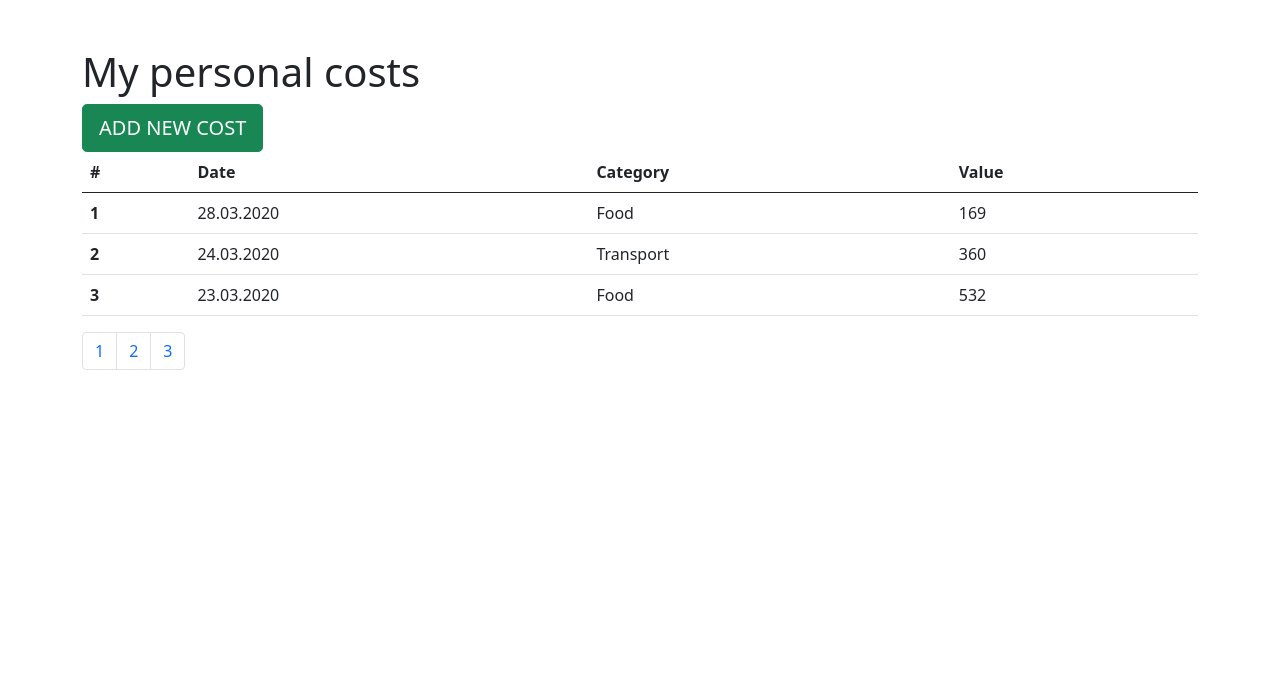
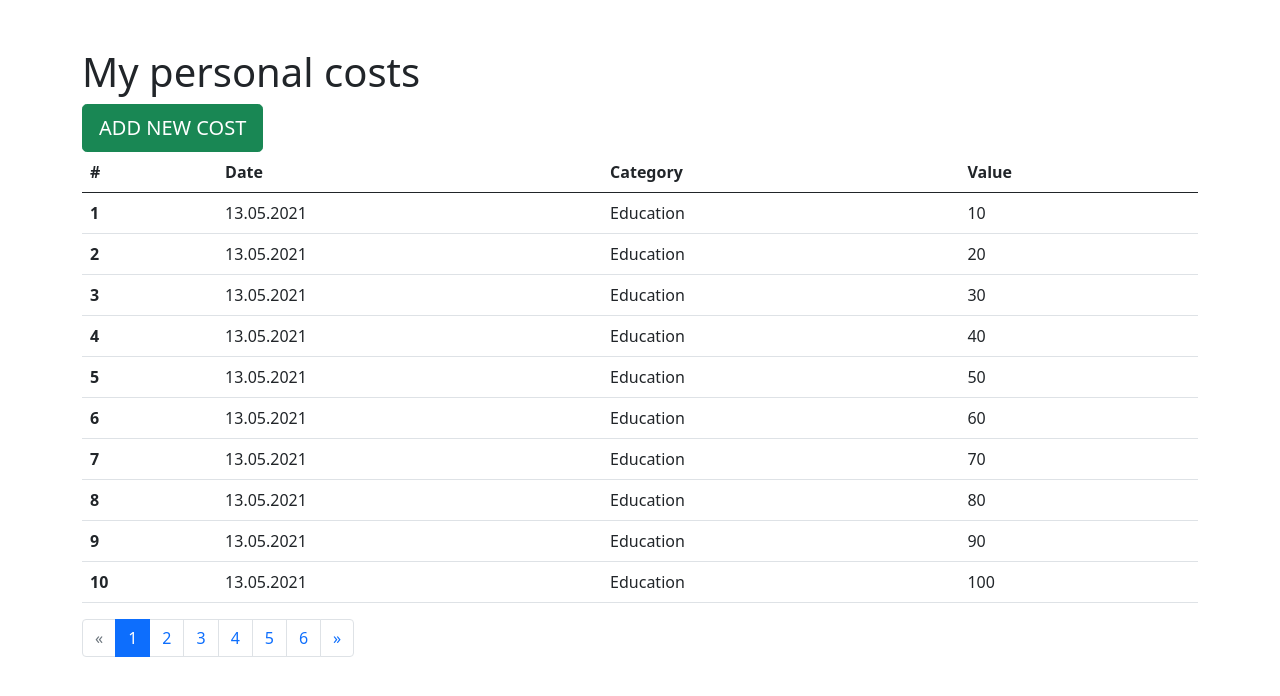
Before and after one commit to aj-develop/geekbrains_vue, a Vue app in the folder money-manager/: page / in a window 1280 px wide. Shown: the top 696 px of the page. Built offline with nearby package versions, Linux system fonts and the light colour scheme.

Commit message:
added AddPaymentForm functionality

```diff
--- a/money-manager/package.json
+++ b/money-manager/package.json
@@ -9,7 +9,8 @@
   },
   "dependencies": {
     "core-js": "^3.6.5",
-    "vue": "^2.6.11"
+    "vue": "^2.6.11",
+    "vuex": "^3.6.2"
   },
   "devDependencies": {
     "@vue/cli-plugin-babel": "~4.5.0",
--- a/money-manager/src/App.vue
+++ b/money-manager/src/App.vue
@@ -3,8 +3,8 @@
     <div class="container">
       <h1 class="mt-5">My personal costs</h1>
       <Button @clicked="clicked" :showFrom="showFrom" />
-      <AddPaymentForm @addNewPayment="addNewPayment" :showFrom="showFrom" />
-      <PaymentsDisplay :items="paymentsList" />
+      <AddPaymentForm :showFrom="showFrom" />
+      <PaymentsDisplay />
     </div>
   </main>
 </template>
@@ -13,6 +13,8 @@
 import PaymentsDisplay from './components/PaymentsDisplay'
 import AddPaymentForm from './components/AddPaymentForm'
 import Button from './components/Button'
+
+import { mapActions } from 'vuex'
 
 export default {
   name: 'App',
@@ -23,67 +25,22 @@ export default {
   },
   data () {
     return {
-      paymentsList: [],
       showFrom: false
     }
   },
   methods: {
-    fetchData () {
-      return [
-        {
-          id: 1,
-          date: '28.03.2020',
-          category: 'Food',
-          price: 169
-        },
-        {
-          id: 2,
-          date: '24.03.2020',
-          category: 'Transport',
-          price: 360
-        },
-        {
-          id: 3,
-          date: '23.03.2020',
-          category: 'Food',
-          price: 532
-        },
-        {
-          id: 4,
-          date: '21.03.2020',
-          category: 'Transport',
-          price: 162
-        },
-        {
-          id: 5,
-          date: '2o.03.2020',
-          category: 'Transport',
-          price: 111
-        },
-        {
-          id: 6,
-          date: '19.02.2020',
-          category: 'Food',
-          price: 162
-        },
-        {
-          id: 7,
-          date: '13.02.2020',
-          category: 'Transport',
-          price: 199
-        }
-      ]
-    },
-    addNewPayment (data) {
-      data.id = this.paymentsList[this.paymentsList.length - 1].id + 1
-      this.paymentsList = [...this.paymentsList, data]
-    },
+    ...mapActions({
+      fetchListData: 'fetchData'
+    }),
     clicked () {
       this.showFrom = !this.showFrom
     }
   },
   created () {
-    this.paymentsList = this.fetchData()
+    this.paymentsList = this.getPaymentsList
+  },
+  mounted () {
+    this.fetchListData()
   }
 }
 </script>
--- a/money-manager/src/components/AddPaymentForm.vue
+++ b/money-manager/src/components/AddPaymentForm.vue
@@ -19,6 +19,8 @@
 </template>
 
 <script>
+import { mapMutations, mapGetters } from 'vuex'
+
 export default {
   name: 'AddPaymentForm',
   props: {
@@ -32,10 +34,20 @@ export default {
     }
   },
   methods: {
+    ...mapMutations([
+      'addDataToPaymentsList'
+    ]),
     onSaveClick () {
       const { date, category, price } = this
-      this.$emit('addNewPayment', { date, category, price })
+      console.log(this.getLastId)
+      const id = this.getLastId + 1
+      this.addDataToPaymentsList({ id, date, category, price })
     }
+  },
+  computed: {
+    ...mapGetters([
+      'getLastId'
+    ])
   }
 }
 </script>
--- a/money-manager/src/components/Pagination.vue
+++ b/money-manager/src/components/Pagination.vue
@@ -1,12 +1,33 @@
 <template>
   <nav>
     <ul class="pagination">
+      <li class="page-item" :class="{ disabled: cur === 1 }">
+        <a
+          class="page-link"
+          href="#"
+          @click="onPageClick(cur - 1)"
+        >
+          <span>&laquo;</span>
+        </a>
+      </li>
       <li
         class="page-item"
-        v-for="(page, index) in Math.ceil(paymentsListLength/this.itemsPerPage)"
-        :key="index"
+        v-for="(page, index) in amount" :key="index"
+        :class="{ active: cur === page }"
       >
-        <a @click="onPageClick(page)" class="page-link" href="#">{{ page }}</a>
+        <a
+          @click="onPageClick(page)"
+          class="page-link"
+          href="#"
+        >{{ page }}</a>
+      </li>
+      <li class="page-item" :class="{ disabled: cur === this.amount }">
+        <a
+          class="page-link"
+          href="#"
+          @click="onPageClick(cur + 1)">
+          <span>&raquo;</span>
+        </a>
       </li>
     </ul>
   </nav>
@@ -16,16 +37,21 @@
 export default {
   name: 'Pagination',
   props: {
-    paymentsListLength: Number
-  },
-  data () {
-    return {
-      itemsPerPage: 3
-    }
+    paymentsListLength: Number,
+    itemsPerPage: Number,
+    cur: Number
   },
   methods: {
     onPageClick (page) {
+      if (page < 1 || page > this.amount) {
+        return
+      }
       this.$emit('currentPage', page)
+    }
+  },
+  computed: {
+    amount () {
+      return Math.ceil(this.paymentsListLength / this.itemsPerPage)
     }
   }
 }
--- a/money-manager/src/components/PaymentsDisplay.vue
+++ b/money-manager/src/components/PaymentsDisplay.vue
@@ -10,7 +10,7 @@
       </tr>
       </thead>
       <tbody>
-      <tr v-for="item in this.pageOfItems" :key="item.id">
+      <tr v-for="item in currentElements" :key="item.id">
         <th scope="row">{{ item.id }}</th>
         <td>{{ item.date }}</td>
         <td>{{ item.category }}</td>
@@ -18,42 +18,44 @@
       </tr>
       </tbody>
     </table>
-    <Pagination @currentPage="setCurrentPage" :paymentsListLength="items.length" />
+    <Pagination
+      @currentPage="setCurrentPage"
+      :paymentsListLength="getPaymentsList.length"
+      :itemsPerPage="itemsPerPage"
+      :cur="currentPage"
+    />
   </div>
 </template>
 
 <script>
 import Pagination from './Pagination'
 
+import { mapGetters } from 'vuex'
+
 export default {
   name: 'PaymentsDisplay',
   components: {
     Pagination
   },
-  props: {
-    items: Array,
-    default: []
-  },
   data () {
     return {
-      itemsPerPage: 3,
-      currentPage: 1,
-      pageOfItems: []
+      itemsPerPage: 10,
+      currentPage: 1
     }
   },
   methods: {
-    setPageOfItems () {
-      const startIndex = (this.currentPage - 1) * this.itemsPerPage
-      const endIndex = (startIndex + this.itemsPerPage) - 1
-      this.pageOfItems = this.items.slice(startIndex, endIndex + 1)
-    },
     setCurrentPage (currentPage) {
       this.currentPage = currentPage
-      this.setPageOfItems()
     }
   },
-  created () {
-    this.setPageOfItems()
+  computed: {
+    ...mapGetters([
+      'getPaymentsList'
+    ]),
+    currentElements () {
+      const { itemsPerPage, currentPage } = this
+      return this.getPaymentsList.slice(itemsPerPage * (currentPage - 1), itemsPerPage * (currentPage - 1) + itemsPerPage)
+    }
   }
 }
 </script>
--- a/money-manager/src/main.js
+++ b/money-manager/src/main.js
@@ -1,8 +1,11 @@
 import Vue from 'vue'
 import App from './App.vue'
+// импортируем экземпляр созданного хранилища
+import store from './store'
 
 Vue.config.productionTip = false
 
 new Vue({
-  render: h => h(App)
+  render: h => h(App),
+  store // подключаем хранилище к нашему приложению
 }).$mount('#app')
--- /dev/null
+++ b/money-manager/src/store/index.js
@@ -0,0 +1,44 @@
+import Vue from 'vue'
+import Vuex from 'vuex'
+
+Vue.use(Vuex)
+export default new Vuex.Store({
+  state: {
+    paymentsList: []
+  },
+  mutations: {
+    setPaymentsListData (state, payload) {
+      state.paymentsList = payload
+    },
+    addDataToPaymentsList (state, payload) {
+      state.paymentsList.push(payload)
+    }
+  },
+  getters: {
+    getPaymentsList: state => state.paymentsList,
+    getLastId: state => {
+      return Math.max(...state.paymentsList.map(item => item.id), 0)
+    }
+  },
+  actions: {
+    fetchData ({ commit }) {
+      return new Promise((resolve, reject) => {
+        setTimeout(() => {
+          const items = []
+          for (let i = 1; i < 55; i++) {
+            items.push({
+              id: i,
+              date: '13.05.2021',
+              category: 'Education',
+              price: i * 10
+            })
+          }
+          resolve(items)
+        }, 500)
+      })
+        .then(res => {
+          commit('setPaymentsListData', res)
+        })
+    }
+  }
+})
```
Also changed, not shown: 1 other file (tests, documents, lock files or other folders).
